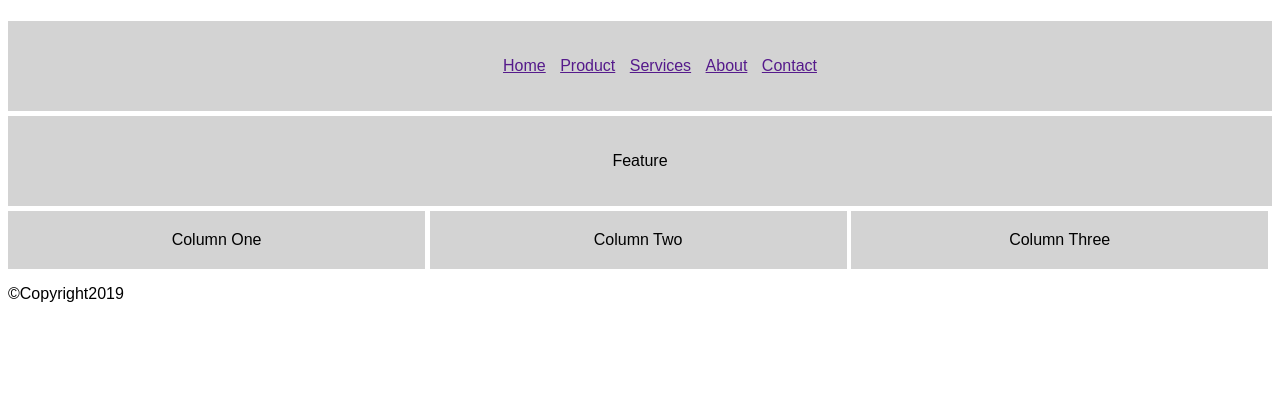
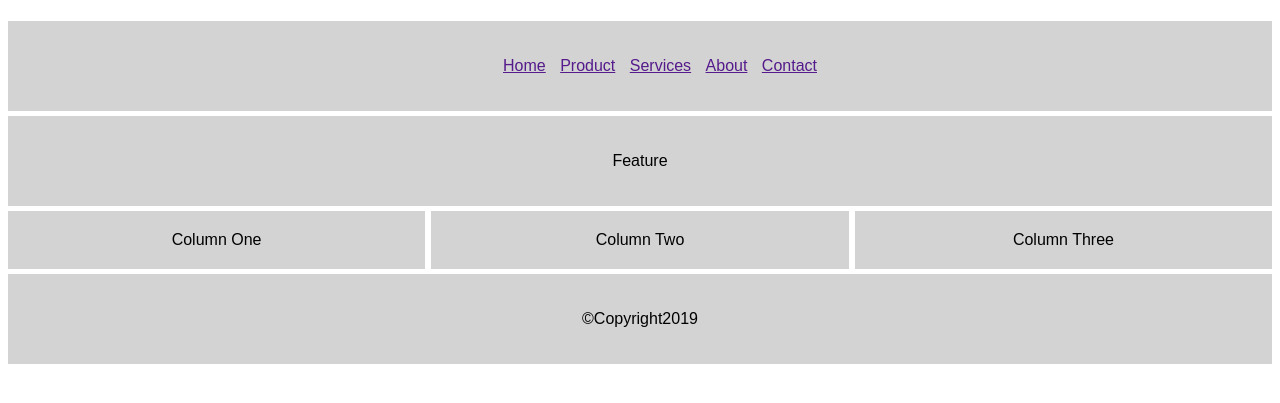
Before and after one commit to attakcs/projectHero, a plain HTML site: page FSWD80-CSS3-DAY02-Takacs-Schuch/AdvancedExc1/index.html in a window 1280 px wide. Shown: the part 107-510 px from the top of the page. Drawn offline with Linux system fonts and the light colour scheme.

Commit message:
Advanced Final, from Atti's laptop...

```diff
--- a/FSWD80-CSS3-DAY02-Takacs-Schuch/AdvancedExc1/style.css
+++ b/FSWD80-CSS3-DAY02-Takacs-Schuch/AdvancedExc1/style.css
@@ -3,6 +3,12 @@ body {
 }
 
 header {
+	text-align: center;
+	padding: 20px;
+}
+
+footer {
+	background-color: lightgrey;
 	text-align: center;
 	padding: 20px;
 }
@@ -28,8 +34,9 @@ header {
 }
 
 #columnwrapper {
-	width: 100%
-
+	display:flex;
+	justify-content:space-between;
+	margin-bottom: 5px;
 }
 
 
@@ -38,6 +45,5 @@ header {
 	background-color: lightgrey;
 	padding: 20px 0px;
 	width: 33%;
-	display: inline-block;
 
 }
```
